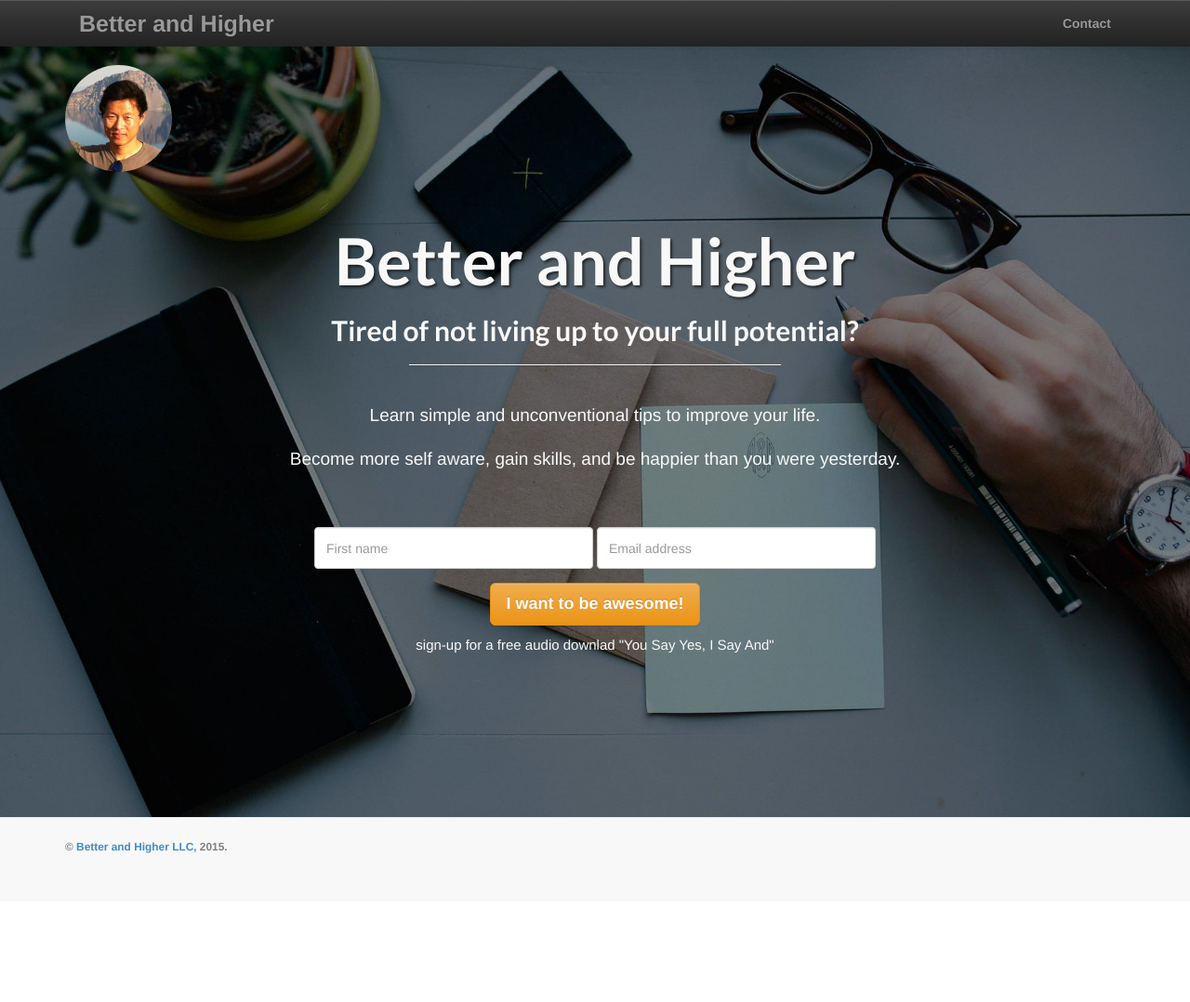
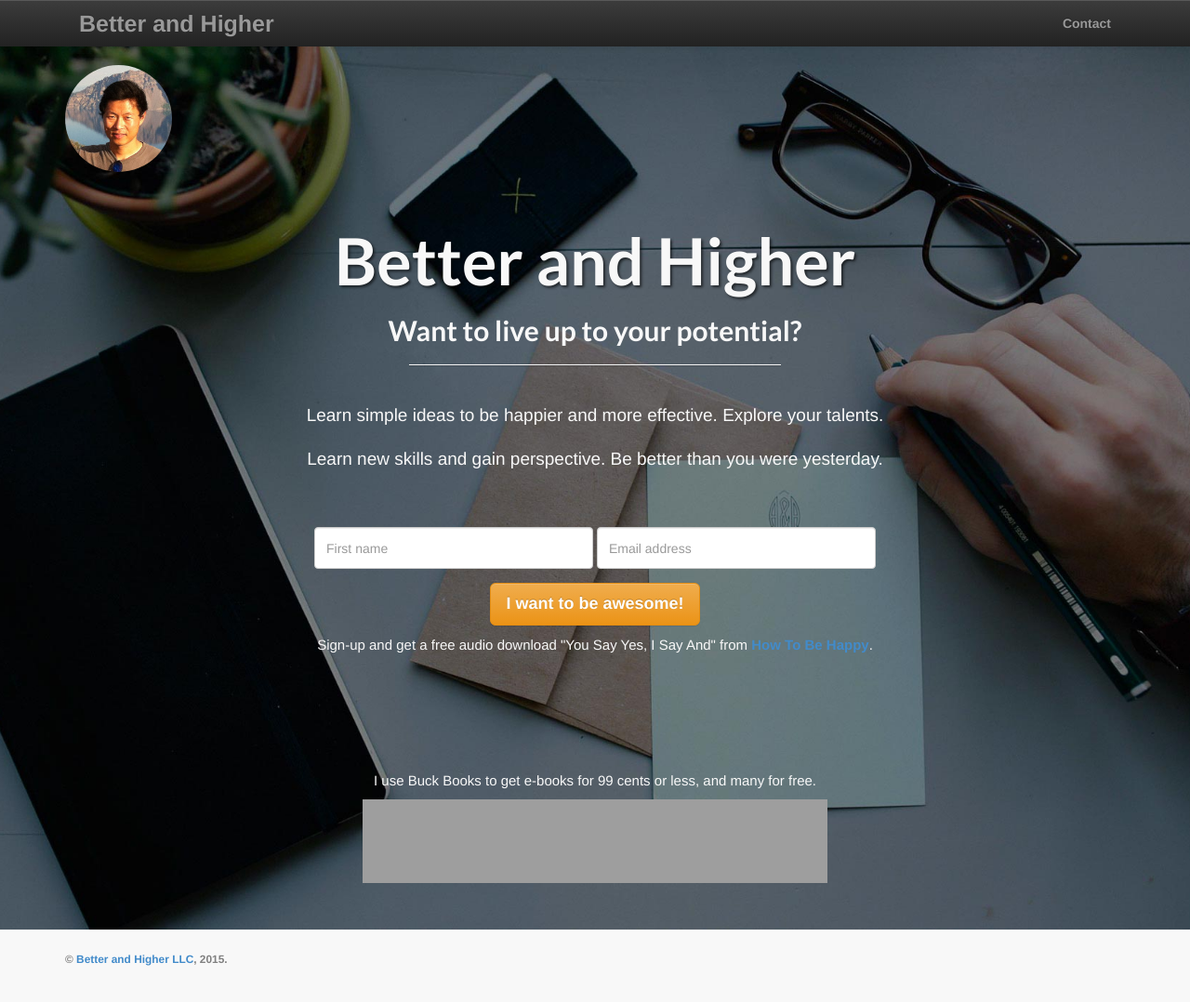
Before and after one commit to BetterandHigher/betterandhigher.github.io, a Jekyll site: the page built from index.html, in a window 1280 px wide and 1091 px high. Shown: the top 1078 px of the window at 93% size. Built offline with Jekyll 4.4.1, drawn with Linux system fonts in a browser that asks for light colours; nearby versions of some CDN libraries; grey boxes are pictures that could not be loaded.

Commit message:
new stuff

```diff
--- /dev/null
+++ b/_includes/buckbooks
@@ -0,0 +1,3 @@
+<div>
+<a href="http://buckbooks.net/3724-0-1-2.html" target="_blank"><img style="border:0px" src="http://buckbooks.net/affiliates/media/banners/Buck Books Leaderboard Banner.jpg" width="728" height="90" alt=""></a>
+</div>
--- a/index.html
+++ b/index.html
@@ -10,7 +10,7 @@ description: "Become better than yesterday, happier than yesterday.  Rise higher
 
         <div class="row">
           <div class="col-xs-6 col-sm-3">
-            <a href="#"><img class="img-circle img-responsive img-center" alt="david profile" src="{{BASE_PATH}}/assets/images/team/david_face.jpg"></a>
+            <a href="http://www.amazon.com/David-Kim/e/B00U9XL4W6/"><img class="img-circle img-responsive img-center" alt="david profile" src="{{BASE_PATH}}/assets/images/team/david_face.jpg"></a>
           </div>
         </div>
 
@@ -18,22 +18,22 @@ description: "Become better than yesterday, happier than yesterday.  Rise higher
             <div class="col-lg-12">
                 <div class="intro-message">
                     <h1>Better and Higher</h1>
-                    <h2>Tired of not living up to your full potential?</h2>
+                    <h2>Want to live up to your potential?</h2>
                     <hr class="intro-divider">
                     <br />
 
                     <p class="lead">
-                    Learn simple and unconventional tips to improve your life.
+                    Learn simple ideas to be happier and more effective. Explore your talents.
                     </p>
                     <p class="lead">
-                    Become more self aware, gain skills, and be happier than you were yesterday.
+                    Learn new skills and gain perspective.  Be better than you were yesterday.
                     </p>
 
                     <br /><br />
                     <ul class="list-inline">
                         {% include mailchimp %}
                     </ul>
-                    <p>sign-up for a free audio downlad "You Say Yes, I Say And"</p>
+                    <p>Sign-up and get a free audio download "You Say Yes, I Say And" from <strong><a target="_out" href="http://www.amazon.com/gp/product/B00U90THNM/ref=as_li_tl?ie=UTF8&camp=1789&creative=390957&creativeASIN=B00U90THNM&linkCode=as2&tag=bhigher-20&linkId=KU3P4T6N4PENUZEI">How To Be Happy</a></strong>.</p>
                     <!-- <ul class="list-inline intro-social-buttons">
                         <li><a target="_" href="http://www.meetup.com/ProductManagementFastTrack/" class="btn btn-default btn-lg"><i class="fa fa-calendar fa-fw"></i> <span class="network-name">Meetup</span></a>
                         </li>
@@ -45,6 +45,12 @@ description: "Become better than yesterday, happier than yesterday.  Rise higher
                 </div>
             </div>
         </div>
+
+<p>I use Buck Books to get e-books for 99 cents or less, and many for free.</p.>
+<div>
+
+<a href="http://buckbooks.net/3724-0-1-2.html" target="_blank"><img style="border:0px" src="http://buckbooks.net/affiliates/media/banners/Buck Books Leaderboard Banner.jpg" width="728" height="90" alt=""></a>
+</div>
 
     </div>
 </div>
```
Also changed, not shown: _layouts/home.html (line endings or trailing spaces), 1 other file.
